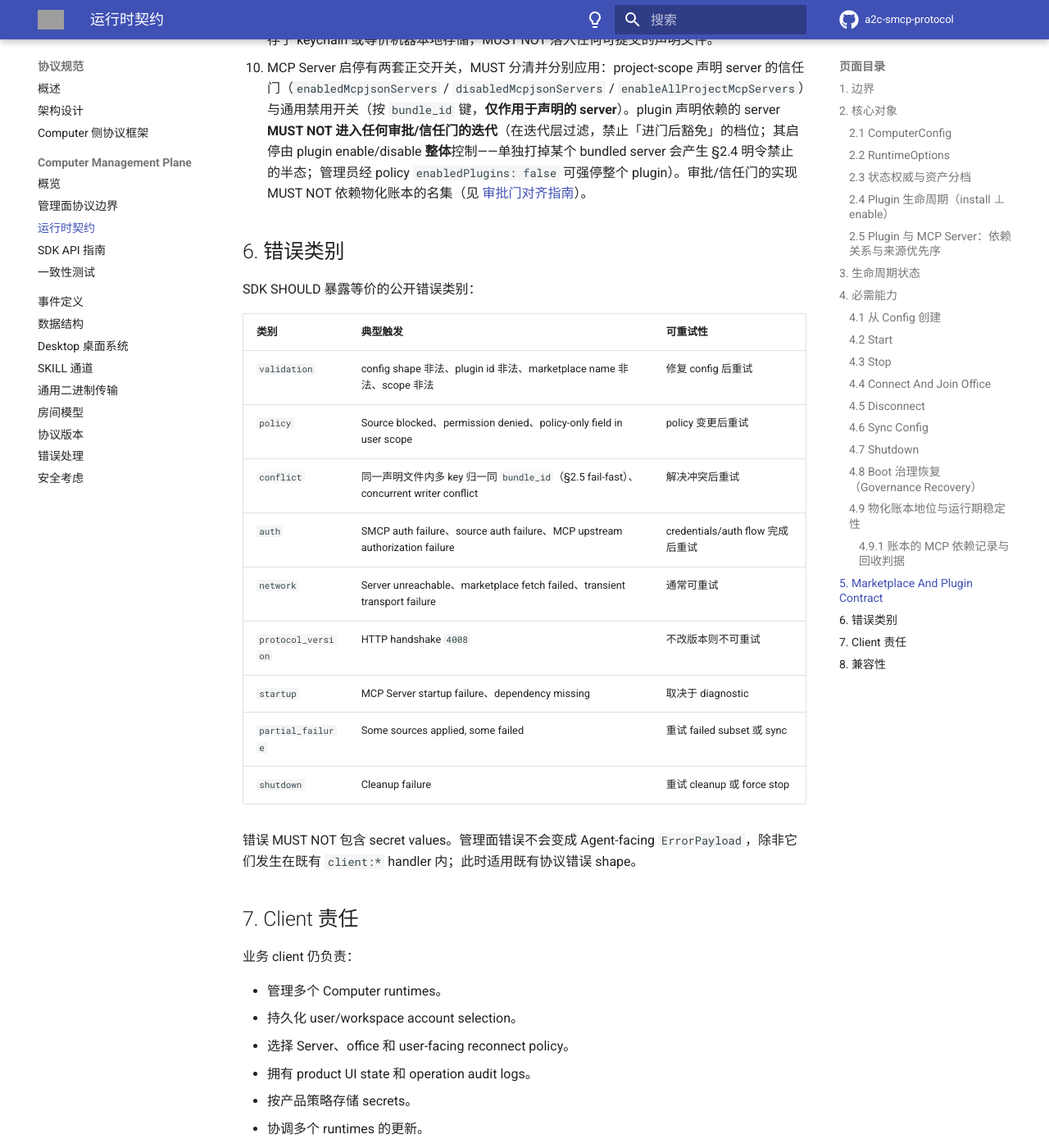
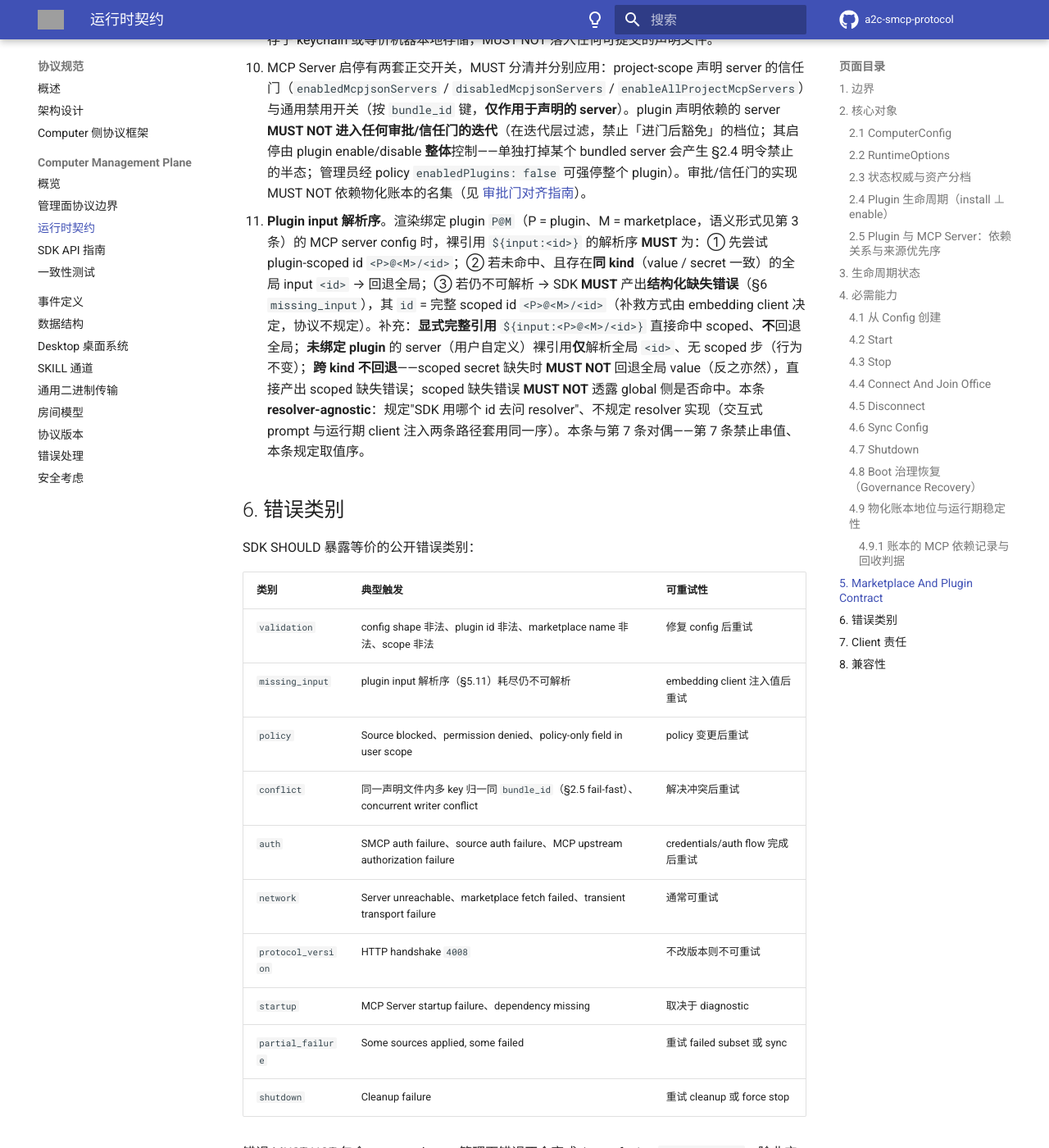
Before and after one commit to A2C-SMCP/a2c-smcp-protocol, an MkDocs documentation site: the page built from docs/specification/computer-management/runtime-contract.md, in a window 1280 px wide and 1400 px high, scrolled down 11360 px. Shown: the whole window at 82% size. Built offline with MkDocs 1.6.1 and Material for MkDocs 9.7.7, drawn with Linux system fonts in a browser that asks for light colours; comment, search, counter and statistics services are not loaded; the version menu is left out; grey boxes are pictures that could not be loaded.

Commit message:
docs(computer-management): plugin input 解析序升格为 normative 契约 (§5.11)
Discussion #39 裁决落地：plugin input 解析序从 permissive 'MAY 消歧' 升格为 normative MUST，消除双 SDK 分歧面。

- runtime-contract §5.11：裸引用 ${input:<id>} 解析序 = scoped → 同 kind global → 结构化缺失错误（id=完整 scoped id）；含显式完整引用/未绑定 server/跨 kind 不回退/resolver-agnostic 四项补充；与 §5.7 防泄露规则对偶
- runtime-contract §6：新增 missing_input 错误类别行（可重试性 = embedding client 注入值后重试）
- conformance §5：新增解析序四景双端对拍向量 ①scoped 胜 ②回退 global ③跨 kind 不回退 ④显式引用不回退
- protocol.md §5.4：措辞微调 'MAY 在内部消歧' → 指向 runtime-contract §5.11

Co-Authored-By: Claude <noreply@anthropic.com>

```diff
--- a/docs/specification/computer-management/runtime-contract.md
+++ b/docs/specification/computer-management/runtime-contract.md
@@ -262,6 +262,7 @@ SDK SHOULD 提供一个稳定语义入口，等价于 `from_config(config, runti
 8. 安装路径 MUST NOT 作为权威状态。MUST 存在纯函数 `(marketplace, plugin, version) → path`；持久化路径仅为提示，boot MUST 重新校验，失效即重算（worktree / seed 场景 MUST NOT 信任存储的 install location）。
 9. 声明（可提交）与凭据（机器本地）MUST 使用不同持久化契约：secret / OAuth token MUST 存于 keychain 或等价机器本地存储，MUST NOT 落入任何可提交的声明文件。
 10. MCP Server 启停有两套正交开关，MUST 分清并分别应用：project-scope 声明 server 的信任门（`enabledMcpjsonServers` / `disabledMcpjsonServers` / `enableAllProjectMcpServers`）与通用禁用开关（按 `bundle_id` 键，**仅作用于声明的 server**）。plugin 声明依赖的 server **MUST NOT 进入任何审批/信任门的迭代**（在迭代层过滤，禁止「进门后豁免」的档位；其启停由 plugin enable/disable **整体**控制——单独打掉某个 bundled server 会产生 §2.4 明令禁止的半态；管理员经 policy `enabledPlugins: false` 可强停整个 plugin）。审批/信任门的实现 MUST NOT 依赖物化账本的名集（见 [审批门对齐指南](../../guides/mcp-approval-gate-alignment.md)）。
+11. **Plugin input 解析序**。渲染绑定 plugin `P@M`（P = plugin、M = marketplace，语义形式见第 3 条）的 MCP server config 时，裸引用 `${input:<id>}` 的解析序 **MUST** 为：① 先尝试 plugin-scoped id `<P>@<M>/<id>`；② 若未命中、且存在**同 kind**（value / secret 一致）的全局 input `<id>` → 回退全局；③ 若仍不可解析 → SDK **MUST** 产出**结构化缺失错误**（§6 `missing_input`），其 `id` = 完整 scoped id `<P>@<M>/<id>`（补救方式由 embedding client 决定，协议不规定）。补充：**显式完整引用** `${input:<P>@<M>/<id>}` 直接命中 scoped、**不**回退全局；**未绑定 plugin** 的 server（用户自定义）裸引用**仅**解析全局 `<id>`、无 scoped 步（行为不变）；**跨 kind 不回退**——scoped secret 缺失时 **MUST NOT** 回退全局 value（反之亦然），直接产出 scoped 缺失错误；scoped 缺失错误 **MUST NOT** 透露 global 侧是否命中。本条 **resolver-agnostic**：规定"SDK 用哪个 id 去问 resolver"、不规定 resolver 实现（交互式 prompt 与运行期 client 注入两条路径套用同一序）。本条与第 7 条对偶——第 7 条禁止串值、本条规定取值序。
 
 ## 6. 错误类别
 
@@ -270,6 +271,7 @@ SDK SHOULD 暴露等价的公开错误类别：
 | 类别 | 典型触发 | 可重试性 |
 |---|---|---|
 | `validation` | config shape 非法、plugin id 非法、marketplace name 非法、scope 非法 | 修复 config 后重试 |
+| `missing_input` | plugin input 解析序（§5.11）耗尽仍不可解析 | embedding client 注入值后重试 |
 | `policy` | Source blocked、permission denied、policy-only field in user scope | policy 变更后重试 |
 | `conflict` | 同一声明文件内多 key 归一同 `bundle_id`（§2.5 fail-fast）、concurrent writer conflict | 解决冲突后重试 |
 | `auth` | SMCP auth failure、source auth failure、MCP upstream authorization failure | credentials/auth flow 完成后重试 |
```
Also changed, not shown: docs/specification/computer-management/conformance-tests.md (+1 -0 lines), docs/specification/computer-management/protocol.md (+1 -1 lines).
